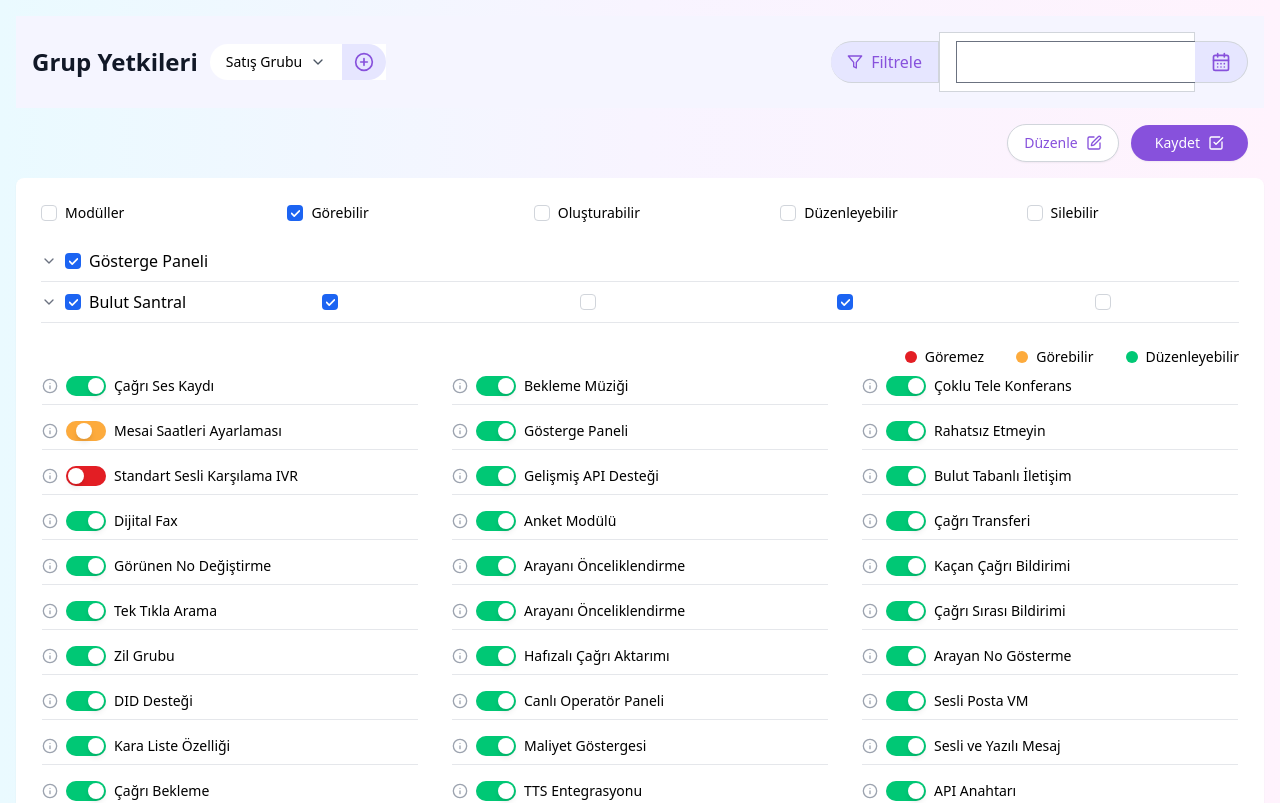
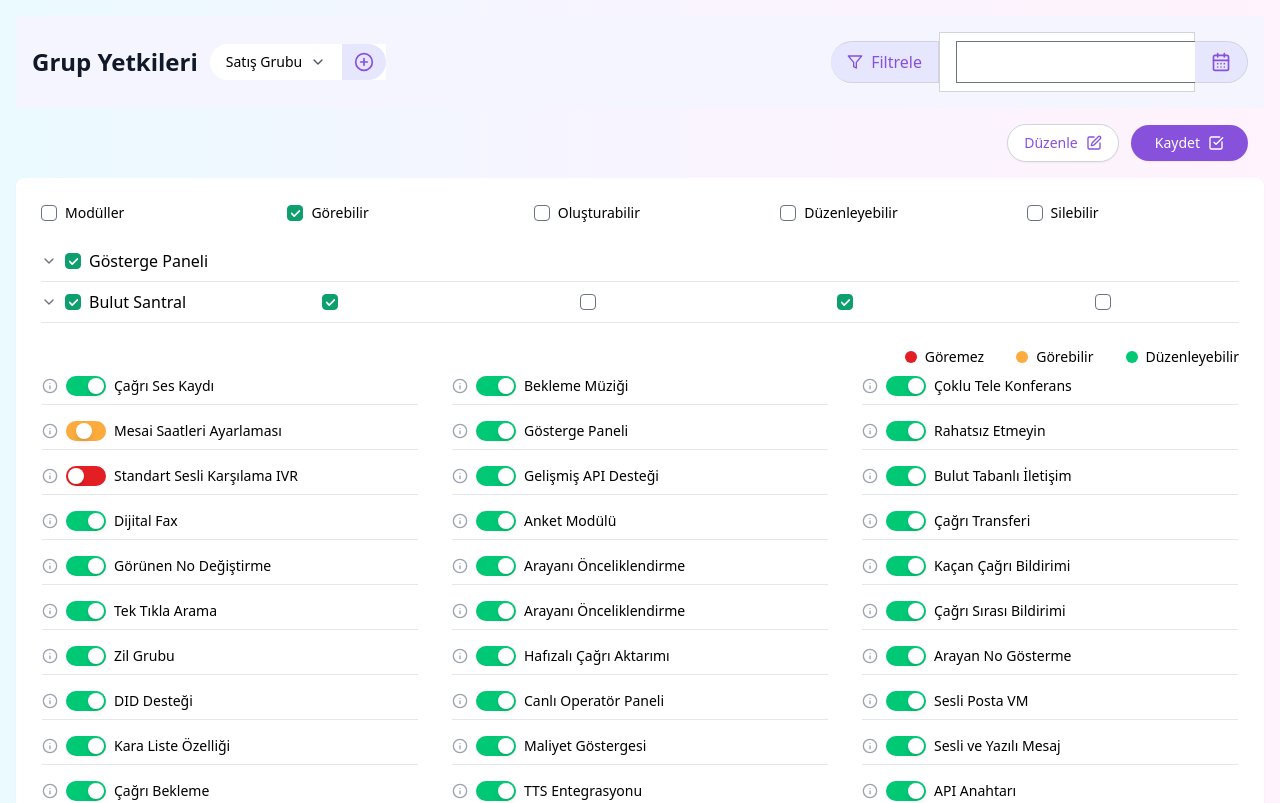
Before and after one commit to fatihkurtl/kbkm_test, a React (Vite) app: page / in a window 1280 px wide. Shown: the top 803 px of the page. Built offline with nearby package versions, Linux system fonts and the light colour scheme.

Commit message:
checkboxs edited

```diff
--- a/src/components/TableBody.tsx
+++ b/src/components/TableBody.tsx
@@ -36,7 +36,7 @@ export default function TableBody({ isCollapsed, features, setIsCollapsed, toggl
               <input
                 type="checkbox"
                 defaultChecked
-                className="h-4 w-4 rounded border-gray-300"
+                className="h-4 w-4 rounded text-green-500 checked:text-green-500 checked:border-green-500 focus:ring-0"
               />
               <span>Gösterge Paneli</span>
             </div>
@@ -60,27 +60,27 @@ export default function TableBody({ isCollapsed, features, setIsCollapsed, toggl
               <input
                 type="checkbox"
                 defaultChecked
-                className="h-4 w-4 rounded border-gray-300"
+                className="h-4 w-4 rounded text-green-500 checked:text-green-500 checked:border-green-500 focus:ring-0"
               />
               <span>Bulut Santral</span>
               <div className="flex flex-1 grid-cols-5 px-32 justify-between">
                 <input
                   type="checkbox"
                   defaultChecked
-                  className="h-4 w-4 rounded border-gray-300"
+                  className="h-4 w-4 rounded text-green-500 checked:text-green-500 checked:border-green-500 focus:ring-0"
                 />
                 <input
                   type="checkbox"
-                  className="h-4 w-4 rounded border-gray-300"
+                  className="h-4 w-4 rounded text-green-500 checked:text-green-500 checked:border-green-500 focus:ring-0"
                 />
                 <input
                   type="checkbox"
                   defaultChecked
-                  className="h-4 w-4 rounded border-gray-300"
+                  className="h-4 w-4 rounded text-green-500 checked:text-green-500 checked:border-green-500 focus:ring-0"
                 />
                 <input
                   type="checkbox"
-                  className="h-4 w-4 rounded border-gray-300"
+                  className="h-4 w-4 rounded text-green-500 checked:text-green-500 checked:border-green-500 focus:ring-0"
                 />
               </div>
             </div>
--- a/src/components/TableHead.tsx
+++ b/src/components/TableHead.tsx
@@ -6,7 +6,7 @@ export default function TableHead() {
           <div className="flex items-center gap-2">
             <input
               type="checkbox"
-              className="h-4 w-4 rounded border-gray-300"
+              className="h-4 w-4 rounded text-green-500 checked:text-green-500 checked:border-green-500 focus:ring-0"
             />
             <span className="text-sm font-medium">Modüller</span>
           </div>
@@ -16,7 +16,7 @@ export default function TableHead() {
             <input
               type="checkbox"
               defaultChecked
-              className="h-4 w-4 rounded border-gray-300"
+              className="h-4 w-4 rounded text-green-500 checked:text-green-500 checked:border-green-500 focus:ring-0"
             />
             <span className="text-sm font-medium">Görebilir</span>
           </div>
@@ -25,7 +25,7 @@ export default function TableHead() {
           <div className="flex items-center gap-2">
             <input
               type="checkbox"
-              className="h-4 w-4 rounded border-gray-300"
+              className="h-4 w-4 rounded text-green-500 checked:text-green-500 checked:border-green-500 focus:ring-0"
             />
             <span className="text-sm font-medium">Oluşturabilir</span>
           </div>
@@ -34,7 +34,7 @@ export default function TableHead() {
           <div className="flex items-center gap-2">
             <input
               type="checkbox"
-              className="h-4 w-4 rounded border-gray-300"
+              className="h-4 w-4 rounded text-green-500 checked:text-green-500 checked:border-green-500 focus:ring-0"
             />
             <span className="text-sm font-medium">Düzenleyebilir</span>
           </div>
@@ -43,7 +43,7 @@ export default function TableHead() {
           <div className="flex items-center gap-2">
             <input
               type="checkbox"
-              className="h-4 w-4 rounded border-gray-300"
+              className="h-4 w-4 rounded text-green-500 checked:text-green-500 checked:border-green-500 focus:ring-0"
             />
             <span className="text-sm font-medium">Silebilir</span>
           </div>
```
